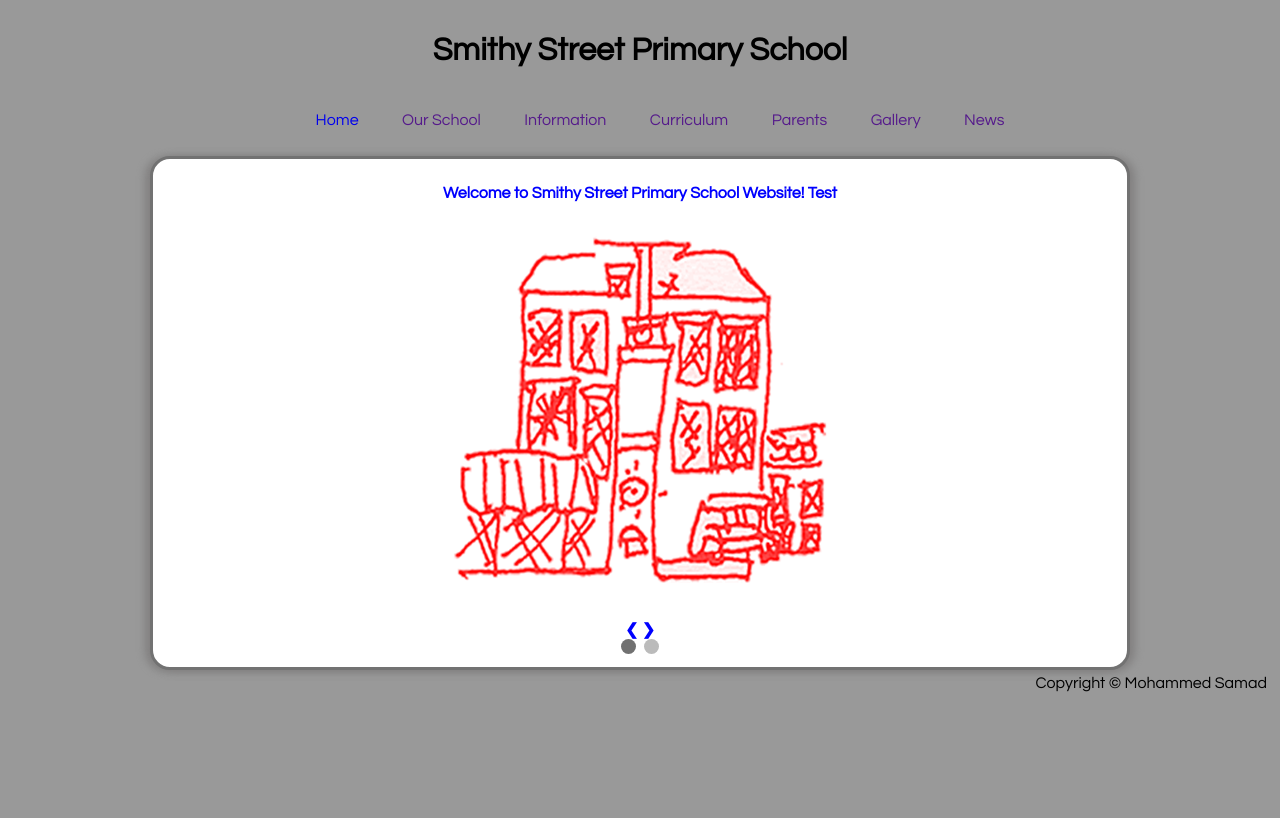
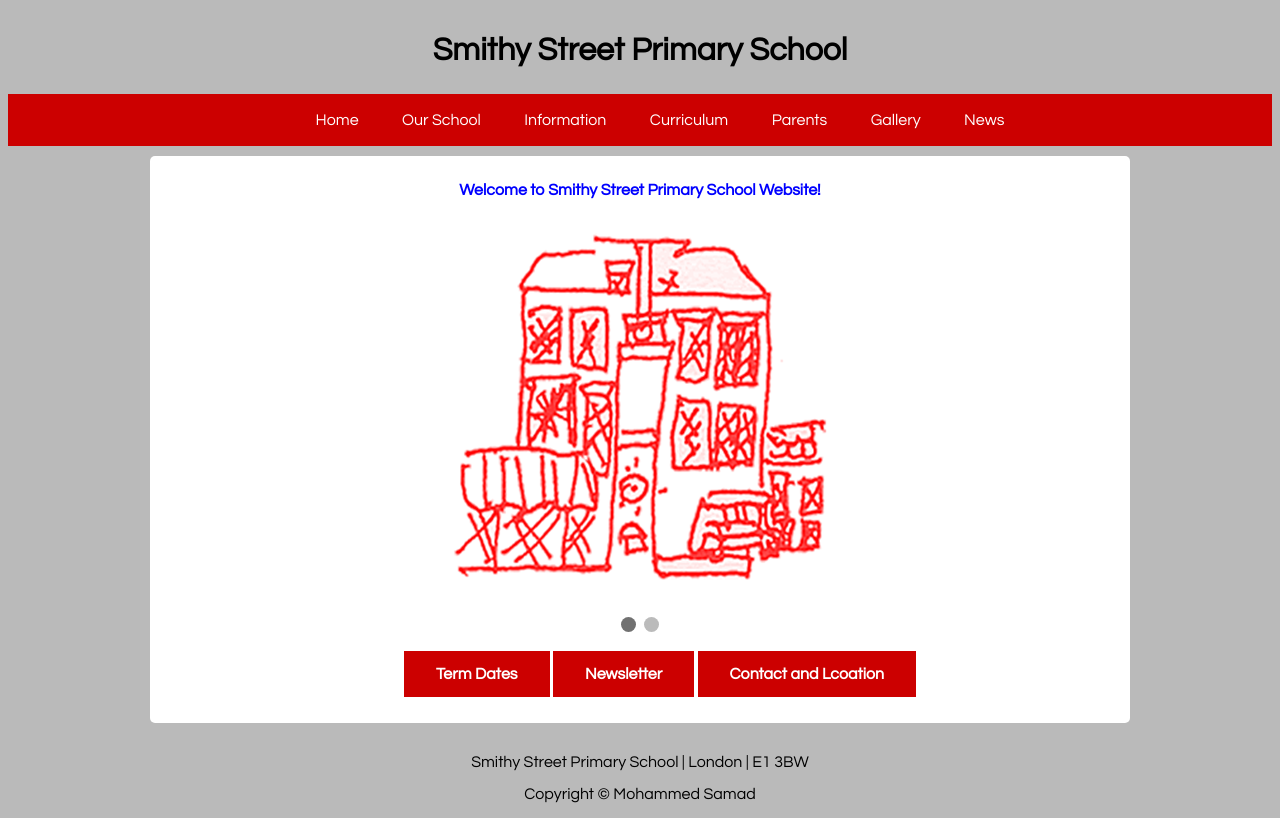
Before and after one commit to MohammedAbdulSamad/SchoolWebsite, a plain HTML site: page index.html in a window 1280 px wide. Drawn offline with Linux system fonts and the light colour scheme.

Commit message:
Add files via upload

```diff
--- a/index.html
+++ b/index.html
@@ -22,8 +22,9 @@
 			</ul>
 		</div>
 		<div id="content">
-			<p> Welcome to Smithy Street Primary School Website! Test </p>
+			<p> Welcome to Smithy Street Primary School Website! </p>
 
+			<div class="slide">
 			<div class="slideshow-container">
 				<div class="mySlides fade">
 					<img src="images/logo.png" style="width:50%">
@@ -32,13 +33,18 @@
 					<img src="images/building.png" style="width:50%">
 				</div>
 
-				<a class="prev" onclick="plusSlides(-1)"> &#10094; </a>
-				<a class="next" onclick="plusSlides(1)"> &#10095; </a>
+				<span class="dot" onclick="currentSlide(1)"></span>
+				<span class="dot" onclick="currentSlide(2)"></span>
+			</div>
 			</div>
 
-			<div style="text-align:center">
-				<span class="dot" onclick="currentSlide(1)"></span>
-				<span class="dot" onclick="currentSlide(2)"></span>
+
+			<div class="homeInfo">
+				<ul>
+					<li><button> Term Dates </button></li>
+					<li><button> Newsletter </button></li>
+					<li><button> Contact and Lcoation </button></li>
+				<ul>
 			</div>
 		</div>
 			<script>
@@ -70,7 +76,8 @@
 				}
 			</script>
 		<div id="footer">
-			Copyright &copy Mohammed Samad
+			<p> Smithy Street Primary School | London | E1 3BW </p>
+			<p> Copyright &copy Mohammed Samad </p>
 		</div>
 	</div>
 	</body>
--- a/style.css
+++ b/style.css
@@ -1,5 +1,5 @@
 body {
-	background-color: #999999;
+	background-color: #bababa;
 }
 
 * {
@@ -18,9 +18,9 @@ a {
 
 
 #nav {
-
+	background-color: #cc0000;
 	text-align: center;
-	width: 980px;
+	width: 100%;
 	margin: auto;
 	padding: 2px;
 
@@ -31,14 +31,18 @@ a {
 }
 #nav li {
 	display: inline;
+	color: White;
 
 }
 #nav li a {
 	padding: 20px;
+	color: White;
 }
 #nav li a:hover {
 	background-color: #d8d8d8;
-	border-bottom: 5px solid red;
+	/*border-bottom: 5px solid red;*/
+	box-shadow: 0px 1px 8px #828080
+	color: #cc0000;
 }
 #nav li a:active {
 	background-color: red;
@@ -58,13 +62,35 @@ a {
 	color: Blue;
 	text-align: center;
 	font-weight: bold;
-	border: 3px solid #727272;
-	border-radius: 20px;
-	box-shadow: 5px 1px 8px #828080, -5px 1px 8px #828080
+
+	border-radius: 5px;
+	/*box-shadow: 5px 1px 8px #828080, -5px 1px 8px #828080*/
 }
 
 #links {
 	float:right;
+}
+
+.homeInfo {
+
+}
+
+.homeInfo ul {
+	list-style-type: none;
+}
+.homeInfo li {
+	display: inline;
+}
+.homeInfo li button{
+	font-weight: bold;
+	background-color: #cc0000;
+	color: White;
+	    border: none;
+    padding: 15px 32px;
+    text-align: center;
+    text-decoration: none;
+    display: inline-block;
+    font-size: 16px;
 }
 
 /* SlideShow */
@@ -135,7 +161,7 @@ a {
 }
 
 #footer {
-	text-align: right;
+	text-align: center;
 	width: 100%;
-	padding: 5px;
+	padding-top: 15px;
 }
```
Lines whose indentation alone changed are shown as unchanged.
